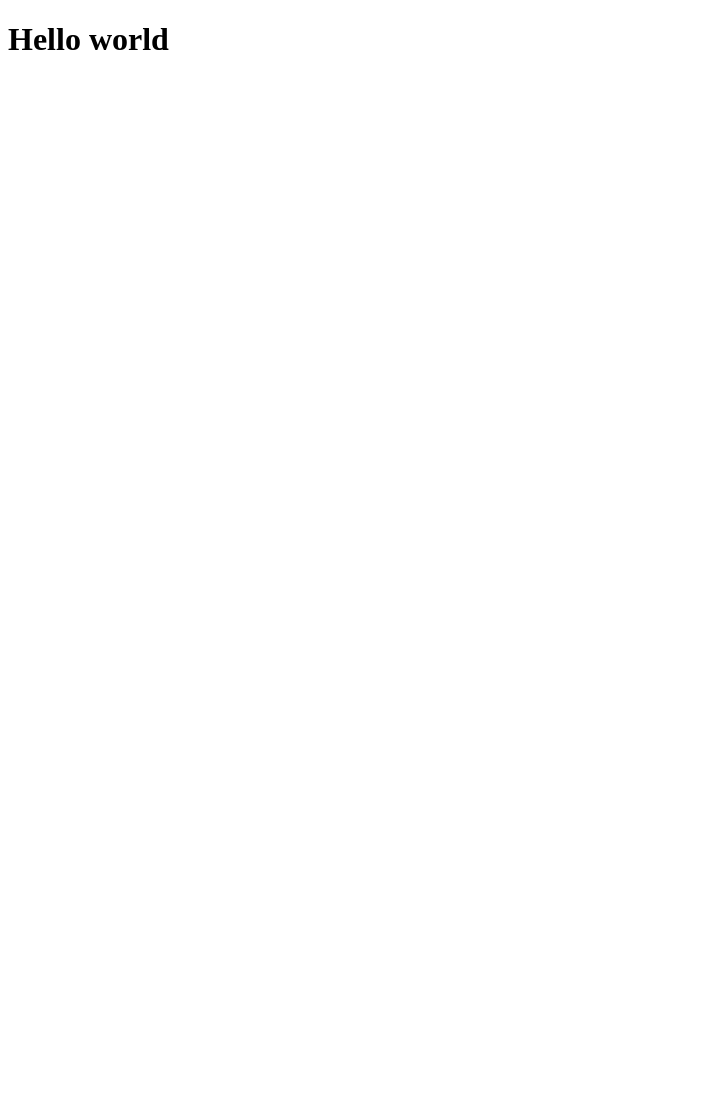
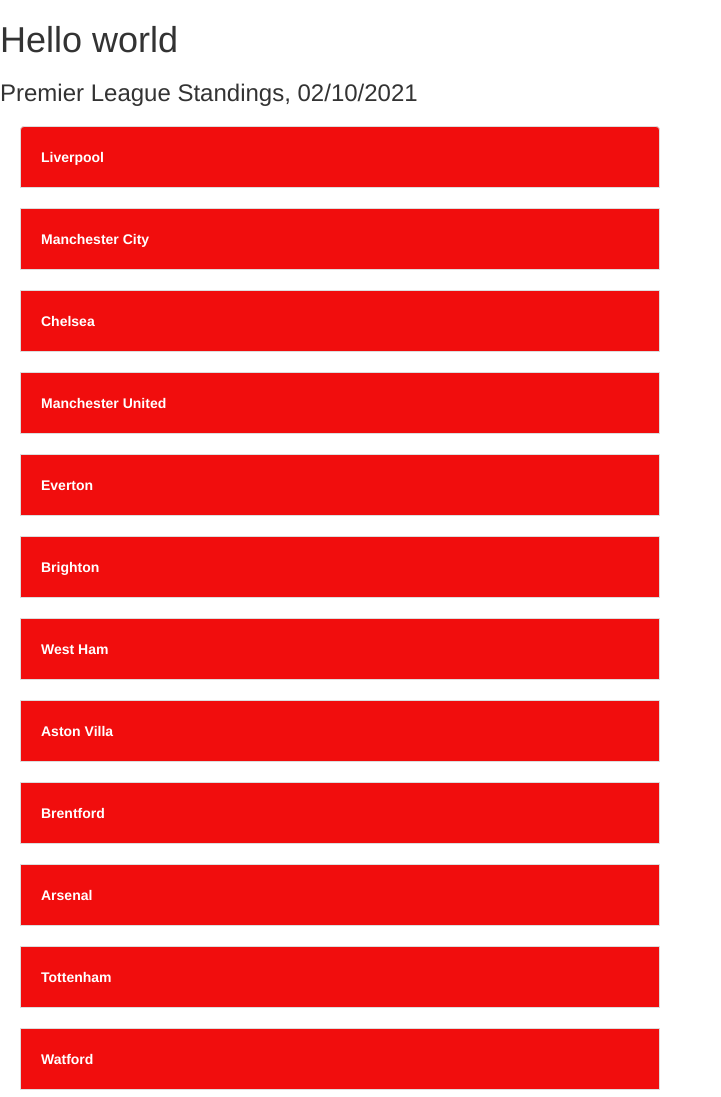
Before and after one commit to josphat-mwangi/test234, a plain HTML site: page index.html in a window 1280 px wide. Shown: the top 1097 px of the page, without its empty margins (0-721 px from the left). Before the commit the page ends 800 px from the top, so only its background shows below. Drawn offline with nearby package versions, Linux system fonts and the light colour scheme.

Commit message:
Premier League Table

```diff
--- a/index.html
+++ b/index.html
@@ -4,9 +4,39 @@
     <meta charset="UTF-8">
     <meta http-equiv="X-UA-Compatible" content="IE=edge">
     <meta name="viewport" content="width=device-width, initial-scale=1.0">
+	<link rel="stylesheet" href="https://maxcdn.bootstrapcdn.com/bootstrap/3.4.1/css/bootstrap.min.css">
+	<script src="https://ajax.googleapis.com/ajax/libs/jquery/3.5.1/jquery.min.js"></script>
+	<link rel="stylesheet" href="styles.css">
     <title>Document</title>
 </head>
 <body>
     <h1>Hello world</h1>
+<div container>
+	<div.header>
+	   <h3>Premier League Standings, 02/10/2021</h3>
+	</div>
+	<ol class="list-group list-group-numbered">
+	    <li class="list-group-item">Liverpool</li>
+	    <li class="list-group-item">Manchester City</li>
+	    <li class="list-group-item">Chelsea</li>
+	    <li class="list-group-item">Manchester United</li>
+	    <li class="list-group-item">Everton</li>
+	    <li class="list-group-item">Brighton</li>
+	    <li class="list-group-item">West Ham</li>
+	    <li class="list-group-item">Aston Villa</li>
+	    <li class="list-group-item">Brentford</li>
+	    <li class="list-group-item">Arsenal</li>
+	    <li class="list-group-item">Tottenham</li>
+	    <li class="list-group-item">Watford</li>
+	    <li class="list-group-item">Leicester City</li>
+		<li class="list-group-item">Wolves</li>
+	    <li class="list-group-item">Crystal Palace</li>
+	    <li class="list-group-item">Southampton</li>
+	    <li class="list-group-item">Newcastle</li>
+	    <li class="list-group-item">Leeds United</li>
+	    <li class="list-group-item">Burnley</li>
+	    <li class="list-group-item">Norwich City</li>
+	</ol>
+</div>
 </body>
 </html>
--- /dev/null
+++ b/styles.css
@@ -0,0 +1,9 @@
+.list-group-item
+{
+    width: 50%;
+    padding: 20px;
+    margin: 20px;
+    background-color: rgb(241, 13, 13);
+    font-weight: 800;
+    color: white;
+}
```
